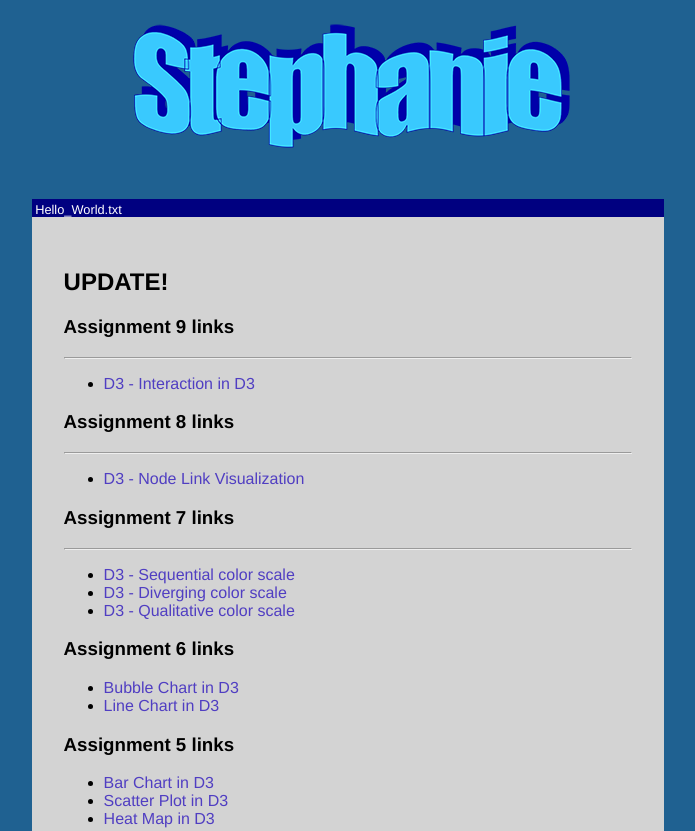
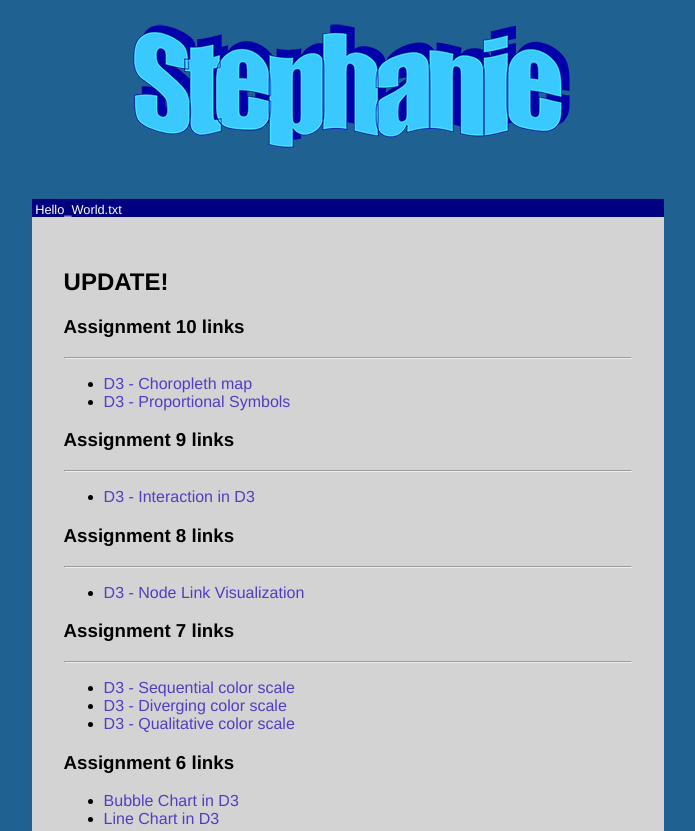
Before and after one commit to sngrasso/sngrasso.github.io, a plain HTML site: page index.html in a window 1280 px wide. Shown: the top 831 px of the page, without its empty margins (292-987 px from the left). Drawn offline with Linux system fonts and the light colour scheme.

Commit message:
A10 Update

```diff
--- a/index.html
+++ b/index.html
@@ -14,6 +14,12 @@
         <h4>Hello_World.txt</h4>
         <div class="inner_text">
             <h2>UPDATE!</h2>
+            <h3>Assignment 10 links</h3>
+            <hr>
+            <ul>
+                <li><a href="https://bl.ocks.org/sngrasso/3578eb742bd2e0a876430bf12f942145" target="_blank">D3 - Choropleth map </a></li>
+                <li><a href="https://bl.ocks.org/sngrasso/6066c8d5e759726c074476447ad31967" target="_blank">D3 - Proportional Symbols </a></li>
+            </ul>
             <h3>Assignment 9 links</h3>
             <hr>
             <ul>
```
